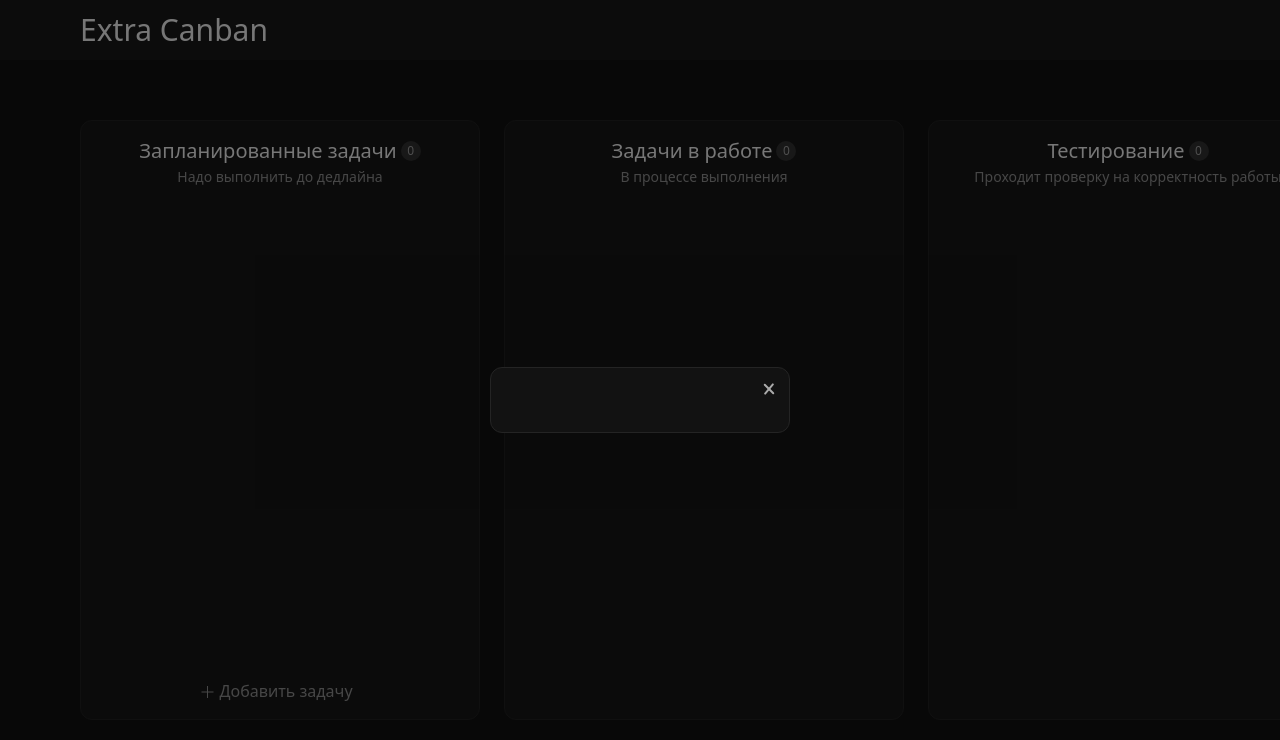
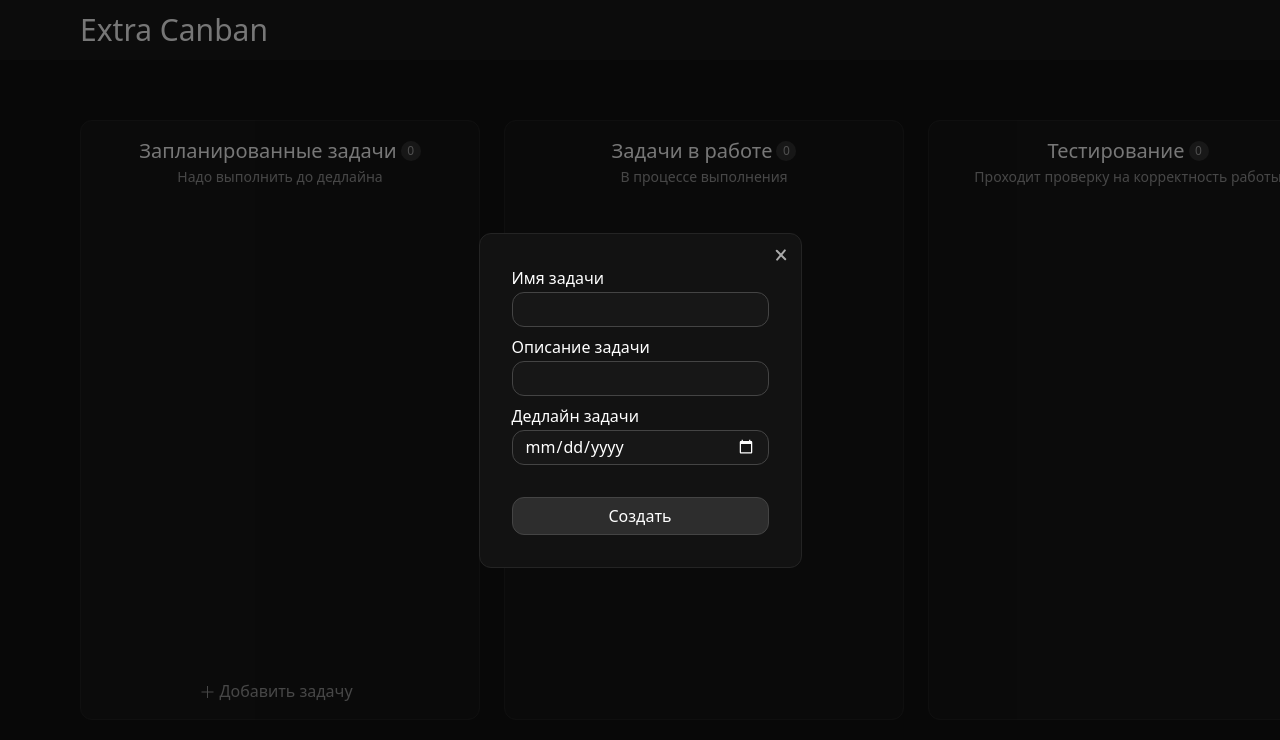
Before and after one commit to lisantov/CFD, a Vue app: page / in a window 1280 px wide. Both pictures are taken after a click on the button "Добавить задачу". Shown: the top 740 px of the page. Built offline with nearby package versions, Linux system fonts and the light colour scheme; the HTML template or start-up script is replaced by a standard one.

Commit message:
Add: form for task. Simple task card template

```diff
--- a/src/App.vue
+++ b/src/app/App.vue
@@ -18,9 +18,7 @@ const modalStore = useModalStore();
     <task-board title="Выполненные задачи" description="Успешно завершённые задачи" board-tag="done" />
   </main>
 
-  <modal-widget v-if="modalStore.isVisible" :visible="modalStore.isVisible">
-    {{ modalStore.modalContent }}
-  </modal-widget>
+  <modal-widget v-if="modalStore.isVisible" :visible="modalStore.isVisible" />
 </template>
 
 <style scoped>
--- a/src/components/ModalWidget.vue
+++ b/src/components/ModalWidget.vue
@@ -7,7 +7,7 @@ interface ModalWidgetProps {
 }
 
 const props = defineProps<ModalWidgetProps>();
-const store = useModalStore();
+const modalStore = useModalStore();
 const modalRef = ref<HTMLDivElement | null>(null);
 const isVisible = computed(() => props.visible);
 
@@ -16,7 +16,7 @@ const closeModal = () => {
     modalRef.value.classList.add('out');
   }
   setTimeout(() => {
-    store.closeModal();
+    modalStore.closeModal();
     if (modalRef.value) modalRef.value.classList.remove('out')
   }, 300)
 }
@@ -40,8 +40,12 @@ onUnmounted(() => {
     class="modal-overlay flex justify-center items-center"
     @click.self="closeModal"
   >
-    <div class="modal-content">
-      <slot></slot>
+    <div class="modal-content" @click.stop>
+      <component
+        :is="modalStore.modalComponent"
+        @submit="closeModal"
+        v-bind="modalStore.modalProps"
+      />
       <button class="modal-close flex justify-center items-center" @click="closeModal"></button>
     </div>
   </div>
--- a/src/components/TaskBoard.vue
+++ b/src/components/TaskBoard.vue
@@ -3,6 +3,8 @@
   import { computed } from 'vue'
   import { useTaskStore } from '@/stores/TaskStore.ts'
   import { useModalStore } from '@/stores/ModalStore.ts'
+  import TaskForm from '@/components/TaskForm.vue'
+  import TaskCard from '@/components/TaskCard.vue'
 
   interface TaskBoardProps {
     title: string;
@@ -15,10 +17,14 @@
   const taskStore = useTaskStore();
   const modalStore = useModalStore();
   const tasks = computed(() => taskStore.tasks.filter((t: Task) => t.boardTag === props.boardTag));
+
+  const handleAddTask = () => {
+    modalStore.openModal(TaskForm, { boardTag: props.boardTag });
+  }
 </script>
 
 <template>
-  <article class="board flex flex-col justify-between">
+  <article class="board flex flex-col justify-between gap-4">
     <div class="flex flex-col justify-center items-center gap-0.5">
       <div class="flex justify-center items-center gap-1">
         <h2 class="board-title text-white text-xl">{{ title }}</h2>
@@ -26,7 +32,12 @@
       </div>
       <p class="board-description text-sm">{{ description }}</p>
     </div>
-    <button @click="modalStore.openModal" class="board-add" v-if="canAdd">
+    <ul class="w-full h-full overflow-auto flex flex-col gap-0.5">
+      <li v-for="task in tasks" :key="task.id">
+        <task-card :task="task" />
+      </li>
+    </ul>
+    <button @click="handleAddTask" class="board-add" v-if="canAdd">
       <span class="board-add-icon"></span>
       Добавить задачу
     </button>
--- /dev/null
+++ b/src/components/TaskCard.vue
@@ -0,0 +1,25 @@
+<script setup lang="ts">
+ import type { Task } from '@/utils/type.ts'
+ interface TaskCardProps {
+   task: Task
+ }
+
+ const props = defineProps<TaskCardProps>();
+</script>
+
+<template>
+  <div class="task-card">
+    <h3 class="text">{{ task.name }}</h3>
+    <p>{{ task.description }}</p>
+    <p>{{ task.createdAt.toDateString() }}</p>
+  </div>
+</template>
+
+<style scoped>
+  .task-card {
+    border: 1px solid #444;
+    border-radius: 12px;
+    padding: 12px;
+    background: #2d2d2d;
+  }
+</style>
--- a/src/components/TaskForm.vue
+++ b/src/components/TaskForm.vue
@@ -1,20 +1,91 @@
 <script setup lang="ts">
 import { useTaskFormStore } from '@/stores/TaskFormStore.ts'
+import { ref } from 'vue'
+import type { Task } from '@/utils/type.ts'
+import { useTaskStore } from '@/stores/TaskStore.ts'
+import { useModalStore } from '@/stores/ModalStore.ts'
 
 interface TaskFormProps {
   boardTag: string;
 }
 
 const props = defineProps<TaskFormProps>();
+
 const formStore = useTaskFormStore();
+const taskStore = useTaskStore();
+
+const formState = ref<Task>(Object.assign({
+    ...formStore.currentTask,
+    boardTag: props.boardTag,
+  })
+);
+
+const handleSubmit = (e: Event) => {
+  e.preventDefault();
+  formState.value.id = taskStore.tasks.length;
+  formState.value.createdAt = new Date();
+  formState.value.updatedAt = new Date();
+
+  taskStore.addTask(formState.value);
+  formStore.resetForm();
+}
 </script>
 
 <template>
-  <form>
-
+  <form class="flex flex-col justify-center gap-8" @submit="handleSubmit">
+    <div class="flex flex-col justify-center gap-2">
+      <label class="flex flex-col gap-0.5 justify-center relative">
+        <span>Имя задачи</span>
+        <input class="input" v-model="formState.name" type="text">
+      </label>
+      <label class="flex flex-col gap-0.5 justify-center relative">
+        <span>Описание задачи</span>
+        <input class="input" v-model="formState.description" type="text">
+      </label>
+      <label class="flex flex-col gap-0.5 justify-center relative">
+        <span>Дедлайн задачи</span>
+        <input class="input" v-model="formState.deadlineAt" type="date">
+      </label>
+    </div>
+    <button class="submit" type="submit">
+      Создать
+    </button>
   </form>
 </template>
 
 <style scoped>
+  .input {
+    min-height: 35px;
+    border: 1px solid #444;
+    border-radius: 12px;
+    background-color: #171717;
+    padding: 4px 12px;
+    color: #fff;
+    transition: 0.25s ease-in-out;
+  }
 
+  .input[type="date"]::-webkit-calendar-picker-indicator {
+    filter: invert(100%);
+  }
+
+  .input:hover {
+    transform: translateY(-1px);
+    box-shadow: 0 0 12px 0 #ffffff2d;
+  }
+
+  .submit {
+    border: 1px solid #444;
+    border-radius: 12px;
+    background-color: #2d2d2d;
+    padding: 6px 16px;
+    cursor: pointer;
+    transition: 0.25s ease-in-out;
+  }
+
+  .submit:hover {
+    transform: translateY(-2px);
+    box-shadow: 0 0 12px 0 #00873a8d;
+    background-color: #006528;
+    border-color: #00873a;
+  }
 </style>
--- a/src/main.ts
+++ b/src/main.ts
@@ -2,7 +2,7 @@ import './assets/main.css'
 
 import { createApp } from 'vue'
 import { createPinia } from 'pinia'
-import App from './App.vue'
+import App from './app/App.vue'
 
 const app = createApp(App)
 
--- a/src/stores/ModalStore.ts
+++ b/src/stores/ModalStore.ts
@@ -1,12 +1,24 @@
-import { ref } from 'vue'
+import { type Component, ref } from 'vue'
 import { defineStore } from 'pinia'
 
 export const useModalStore = defineStore('modal', () => {
   const isVisible = ref<boolean>(false);
-  const modalContent = ref<HTMLElement | null>(null);
+  const modalComponent = ref<Component | null>(null);
+  const modalProps = ref<Record<string, unknown>>({});
 
-  const openModal = () => isVisible.value = true;
-  const closeModal = () => isVisible.value = false;
+  const openModal = (component?: Component, props: Record<string, unknown> = {}) => {
+    if (component) {
+      modalComponent.value = component;
+      modalProps.value = props;
+    }
+    isVisible.value = true;
+  };
 
-  return { isVisible, modalContent, openModal, closeModal };
+  const closeModal = () => {
+    isVisible.value = false;
+    modalComponent.value = null;
+    modalProps.value = {};
+  };
+
+  return { isVisible, modalComponent, modalProps, openModal, closeModal };
 })
--- a/src/stores/TaskFormStore.ts
+++ b/src/stores/TaskFormStore.ts
@@ -3,7 +3,15 @@ import { defineStore } from 'pinia'
 import type { Task } from '@/utils/type.ts'
 
 export const useTaskFormStore = defineStore('taskForm', () => {
-  const currentTask = ref<Task>();
+  const currentTask = ref<Task>({
+    id: 0,
+    name: '',
+    description: '',
+    createdAt: new Date(),
+    updatedAt: new Date(),
+    deadlineAt: new Date(),
+    boardTag: ''
+  });
 
   const setCurrentTaskField = (field: string) => (value: string) => {
     currentTask.value = Object.assign({
@@ -12,5 +20,17 @@ export const useTaskFormStore = defineStore('taskForm', () => {
     });
   }
 
-  return { currentTask, setCurrentTaskField };
+  const resetForm = () => {
+    currentTask.value = {
+      id: 0,
+      name: '',
+      description: '',
+      createdAt: new Date(),
+      updatedAt: new Date(),
+      deadlineAt: new Date(),
+      boardTag: ''
+    };
+  }
+
+  return { currentTask, setCurrentTaskField, resetForm };
 })
```
